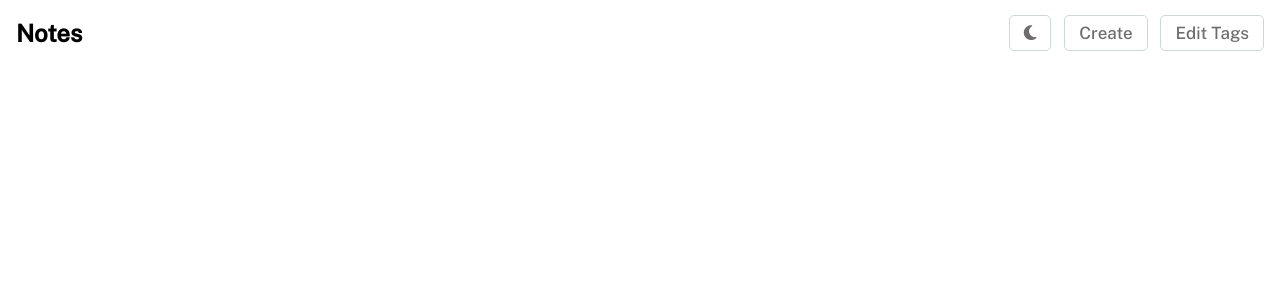
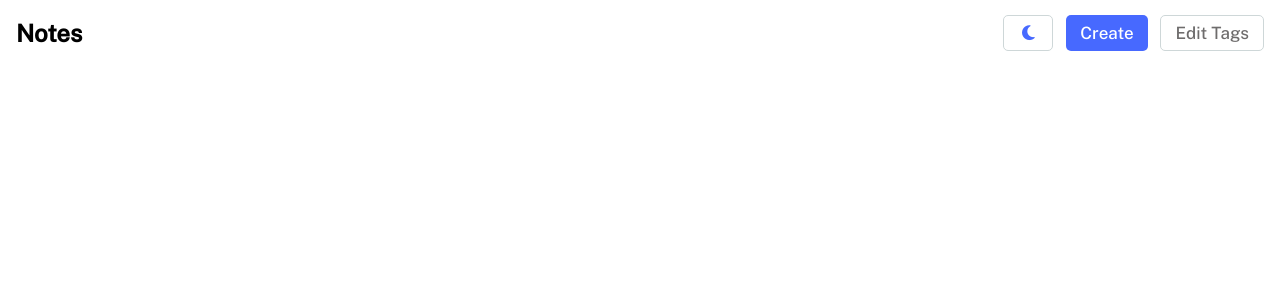
Before and after one commit to Lindrit-Sulaj/Notes-App, a React (Vite) app: page /create in a window 1280 px wide. Shown: the top 300 px of the page. Built offline with nearby package versions, Linux system fonts and the light colour scheme.

Commit message:
Added Color Theme

```diff
--- a/src/App.jsx
+++ b/src/App.jsx
@@ -12,9 +12,9 @@ function App() {
           <Routes>
             <Route path="/" element={<p className="hi">Hi</p>} />
           </Routes>
+          <div className="space"></div>
         </div>
       </Router>
-      <div className="space"></div>
     </ThemeProvider>
   )
 }
--- a/src/Navbar.jsx
+++ b/src/Navbar.jsx
@@ -2,7 +2,7 @@ import React from 'react';
 import useTheme from './ThemeContext';
 
 const Navbar = () => {
-  const { windowWidth } = useTheme();
+  const { windowWidth, colorTheme, setColorTheme } = useTheme();
 
   return (
     <>
@@ -10,17 +10,17 @@ const Navbar = () => {
         <nav className="navbar__desktop">
           <h1>Notes</h1>
           <div>
-            <button>
-              <i className="fa-solid fa-moon"></i>
+            <button className='darkModeButton' onClick={() => setColorTheme((colorTheme === 'light') ? 'dark' : 'light')}>
+              <i className={`fa-solid fa-${(colorTheme === 'light') ? 'moon' : 'sun'}`}></i>
             </button>
-            <button>Create</button>
+            <button className='create'>Create</button>
             <button>Edit Tags</button>
           </div>
         </nav>) : (
         <nav className="navbar__mobile">
-          <button>
-            <i className="fa-solid fa-moon"></i>
-            <span>Dark</span>
+          <button onClick={() => setColorTheme((colorTheme === 'light') ? 'dark' : 'light')}>
+            <i className={`fa-solid fa-${(colorTheme === 'light') ? 'moon' : 'sun'}`}></i>
+            <span>{(colorTheme === 'light') ? 'Dark' : 'Light'}</span>
           </button>
           <button>
             <i className="fa-solid fa-plus"></i>
--- a/src/ThemeContext.jsx
+++ b/src/ThemeContext.jsx
@@ -1,13 +1,14 @@
-import React, { useContext, createContext, useState, useEffect } from 'react'
+import React, { useContext, createContext, useState, useEffect, useMemo } from 'react'
 
 const ThemeContext = createContext();
 
 const useTheme = () => {
-  return useContext( ThemeContext );
+  return useContext(ThemeContext);
 }
 
 export const ThemeProvider = ({ children }) => {
   const [windowWidth, setWindowWidth] = useState(window.innerWidth);
+  const [colorTheme, setColorTheme] = useState(localStorage.getItem('color-theme') || 'light');
 
   const handleResize = () => {
     setWindowWidth(window.innerWidth);
@@ -20,9 +21,34 @@ export const ThemeProvider = ({ children }) => {
     }
   }, []);
 
+  const handleColorTheme = useMemo(() => {
+    const root = document.documentElement;
+    if (colorTheme === 'light') {
+      root.style.setProperty('--text-main', 'rgb(25, 25, 25)');
+      root.style.setProperty('--text-secondary', 'rgb(110, 108, 108)');
+      root.style.setProperty('--nav-icons', 'rgb(60, 60, 60)');
+      root.style.setProperty('--gray', 'rgb(206, 215, 216)');
+      root.style.setProperty('--background-secondary', 'rgb(250, 250, 250)');
+      root.style.setProperty('--background', 'white');
+      root.style.setProperty('neon-blue', '#4769ff');
+    } else if (colorTheme === 'dark') {
+      root.style.setProperty('--text-main', 'rgb(220, 220, 220)');
+      root.style.setProperty('--text-secondary', 'rgb(200, 200, 200)');
+      root.style.setProperty('--nav-icons', 'lightgray');
+      root.style.setProperty('--gray', ' rgb(70, 70, 70)');
+      root.style.setProperty('--background-secondary', 'rgb(30, 30, 30)');
+      root.style.setProperty('--background', 'rgb(35, 35, 35)');
+      root.style.setProperty('--neon-blue', 'rgb(0, 150, 255)');
+    }
+
+    localStorage.setItem('color-theme', colorTheme);
+  }, [colorTheme])
+
   return (
-    <ThemeContext.Provider value={{windowWidth}}>
-      { children }
+    <ThemeContext.Provider value={
+      { windowWidth, colorTheme, setColorTheme }
+    }>
+      {children}
     </ThemeContext.Provider>
   )
 }
--- a/src/assets/index.scss
+++ b/src/assets/index.scss
@@ -8,11 +8,17 @@
 
 body {
   font-family: $font-main;
+  background: $background;
 }
 
 .App {
   max-width: 1400px;
   margin: auto;
+  padding-top: 65px;
+
+  @include mobile {
+    padding-top: 0;
+  }
 }
 
 .hi {
@@ -34,6 +40,7 @@ body {
   padding: 0 1rem;
   width: 100%;
   max-width: 1400px;
+  background: $background;
 
   div {
     display: flex;
@@ -50,6 +57,23 @@ body {
     padding: 7px 14px;
     border-radius: 5px;
     cursor: pointer;
+
+    i {
+      color: $neon-blue;
+    }
+  }
+
+  button.darkModeButton {
+    width: 50px;
+    display: flex;
+    justify-content: center;
+    align-items: center;
+  }
+
+  button.create {
+    background-color: $neon-blue;
+    color: $background;
+    border: none;
   }
 }
 
--- a/src/assets/variables.scss
+++ b/src/assets/variables.scss
@@ -12,6 +12,16 @@ $font-main: 'Public Sans', 'sans-serif';
   --neon-blue: #4769ff;
 }
 
+// :root {
+//   --text-main: rgb(220, 220, 220);
+//   --text-secondary: rgb(200, 200, 200);
+//   --nav-icons: lightgray;
+//   --gray: rgb(70, 70, 70);
+//   --background-secondary: rgb(30, 30, 30);
+//   --background: rgb(35, 35, 35);
+//   --neon-blue: rgb(0, 150, 255);
+// }
+
 $text-main: var(--text-main);
 $text-secondary: var(--text-secondary);
 $gray: var(--gray);
@@ -25,3 +35,11 @@ $nav-icons: var(--nav-icons);
     @content;
   }
 }
+
+@mixin mobile {
+  @media (max-width: 700px) {
+    & {
+      @content;
+    }
+  }
+}
```
